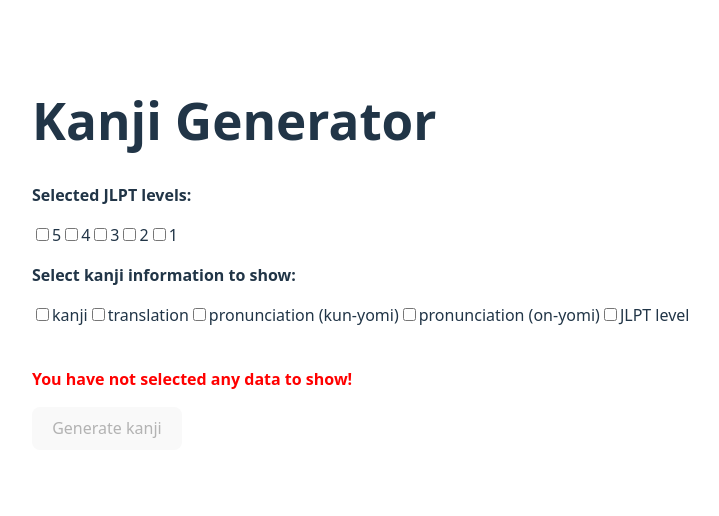
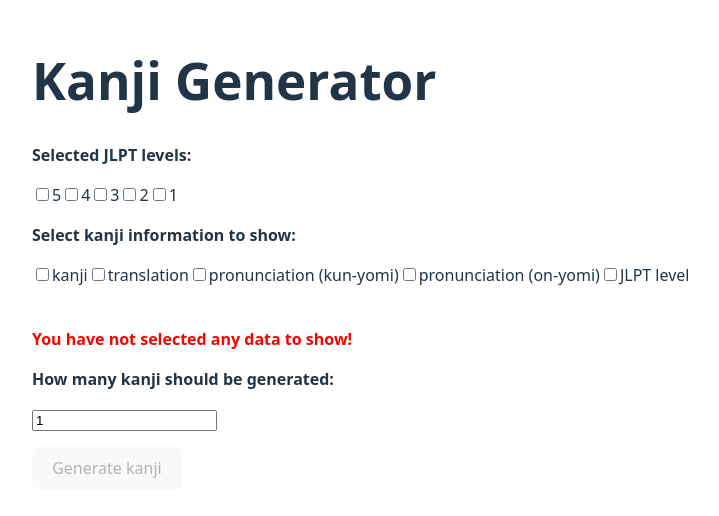
Before and after one commit to WindySilver/kanji-generator, a React (Vite) app in the folder frontend/: page / in a window 1280 px wide. Shown: the part 138-654 px from the top of the page, without its empty margins (0-719 px from the left). Built offline with nearby package versions, Linux system fonts and the light colour scheme.

Commit message:
Generate randomized user-selected number of kanji

```diff
--- a/frontend/src/App.tsx
+++ b/frontend/src/App.tsx
@@ -3,6 +3,7 @@ import { useState } from "react";
 import './App.css';
 
 function App() {
+  const [howmany, setHowMany] = useState<number>(1);
   const [kanjiList, setkanjis] = useState<Kanji[]>([]);
   const [jlptSelection, setJLPT] = useState<{ [key: string]: boolean }>({
         one: false,
@@ -66,7 +67,8 @@ type errorMessageProps = {
         two: jlptSelection.two,
         three: jlptSelection.three,
         four: jlptSelection.four,
-        five: jlptSelection.five
+        five: jlptSelection.five,
+        howmany: howmany
           }
         });
     setReqError(false);
@@ -105,7 +107,7 @@ type errorMessageProps = {
       <div>
       <div>
         <button
-        disabled={!jlptSelection.five&&!jlptSelection.four&&!jlptSelection.three&&!jlptSelection.two&&!jlptSelection.one}
+        disabled={!jlptSelection.five&&!jlptSelection.four&&!jlptSelection.three&&!jlptSelection.two&&!jlptSelection.one||howmany<1}
         onClick={fetchkanjis}
         >Generate kanji</button>
         <ErrorMessage message={errorMess} show={showRequestError} />
@@ -246,6 +248,17 @@ type errorMessageProps = {
           show={!showSelection.kanji && !showSelection.translation && !showSelection.pronunciation_kun_yomi && !showSelection.pronunciation_on_yomi && !showSelection.jlpt}
           />
       </div>
+      <div>
+        <p className="emphasis">How many kanji should be generated: </p>
+        <input
+          type="number"
+          name="howmany"
+          onChange={e => setHowMany(Number(e.target.value))}
+          defaultValue={1}
+          min={1}
+          />
+          <ErrorMessage message="Improper value" show={howmany<=0} />
+        </div>
       <KanjiGeneration />
     </div>
   );
```
Also changed, not shown: 1 other file (tests, documents, lock files or other folders).
